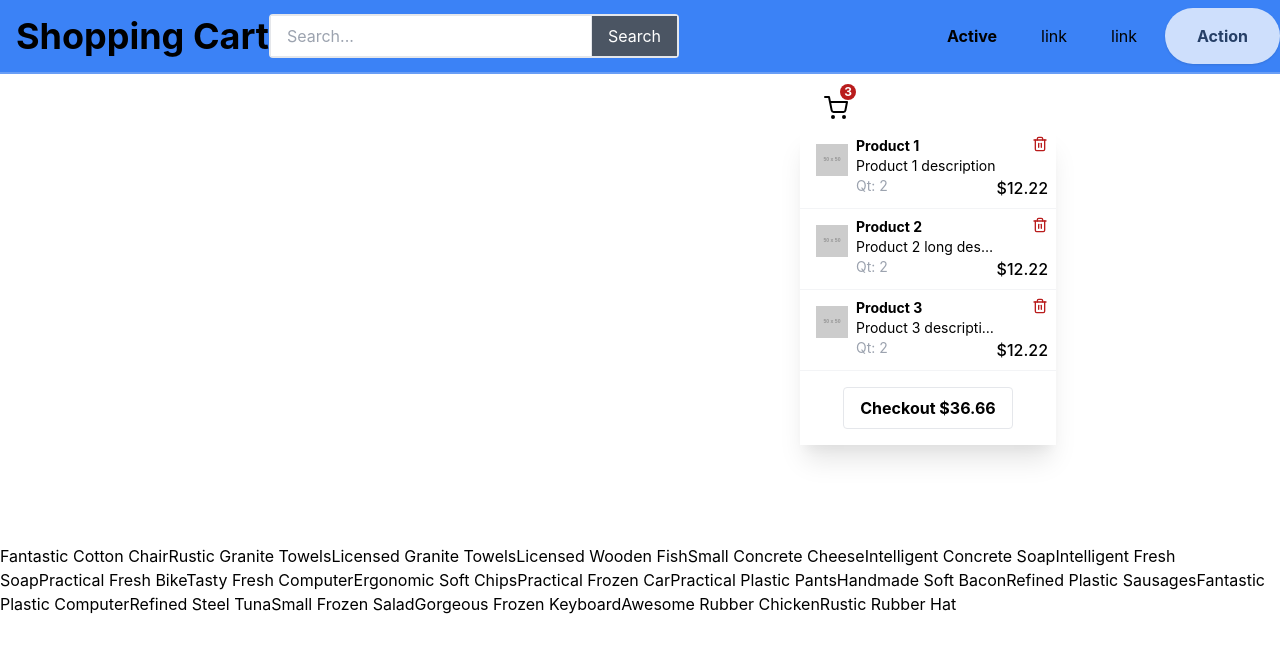
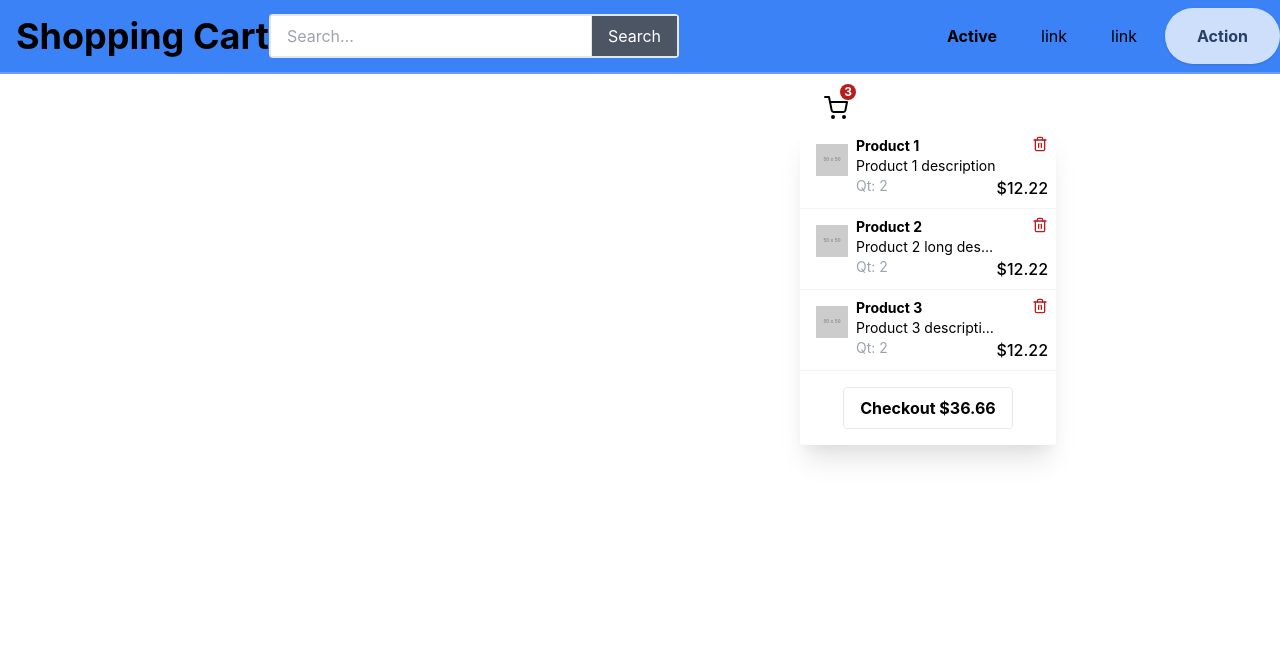
Before and after one commit to mugabee/React-Shopping, a React (Create React App) app: page / in a window 1280 px wide. Shown: the top 652 px of the page. Built offline with nearby package versions, Linux system fonts and the light colour scheme.

Commit message:
displaying our main products on the home page

```diff
--- a/src/components/ProductDisplay.js
+++ b/src/components/ProductDisplay.js
@@ -0,0 +1,9 @@
+const ProductDisplay = () => {
+    return (
+        <div>
+
+        </div>
+    )
+}
+
+export default ProductDisplay
--- a/src/pages/Home.js
+++ b/src/pages/Home.js
@@ -1,3 +1,4 @@
+import ProductDisplay from "../components/ProductDisplay";
 import { CartState } from "../Context/Context";
 
 const Home = () => {
@@ -10,7 +11,7 @@ const Home = () => {
     return <div>
         <div>
             {products.map((product) => {
-               return <span>{product.name}</span>;
+               return <ProductDisplay product={product} key={product.id}/>
             })}
         </div>
     </div>
```
